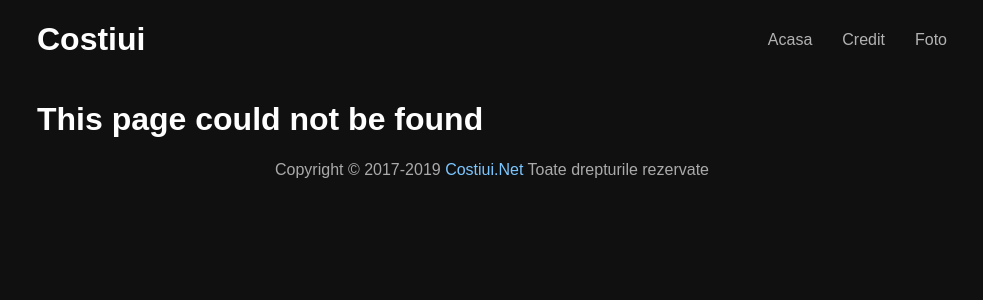
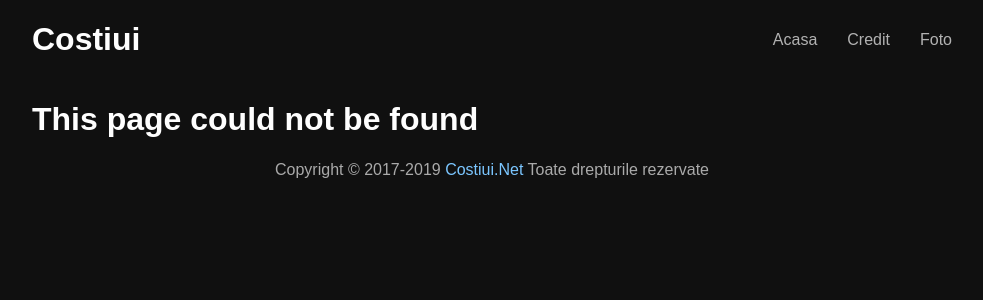
Before and after one commit to p-oszkar/foto, a Jekyll site: the page built from 404.html, in a window 1280 px wide. Shown: the top 300 px of the page, without its empty margins (148-1131 px from the left). Built offline with Jekyll 4.4.1, drawn with Linux system fonts in a browser that asks for light colours; some web fonts are replaced; comment, search, counter and statistics services are not loaded.

Commit message:
Update layout.scss

```diff
--- a/_sass/layout.scss
+++ b/_sass/layout.scss
@@ -3,7 +3,7 @@ body {
 }
 
 .wrap {
-	padding: 0 45px;
+	padding: 0 40px;
 }
 
 header h1 a {
```
